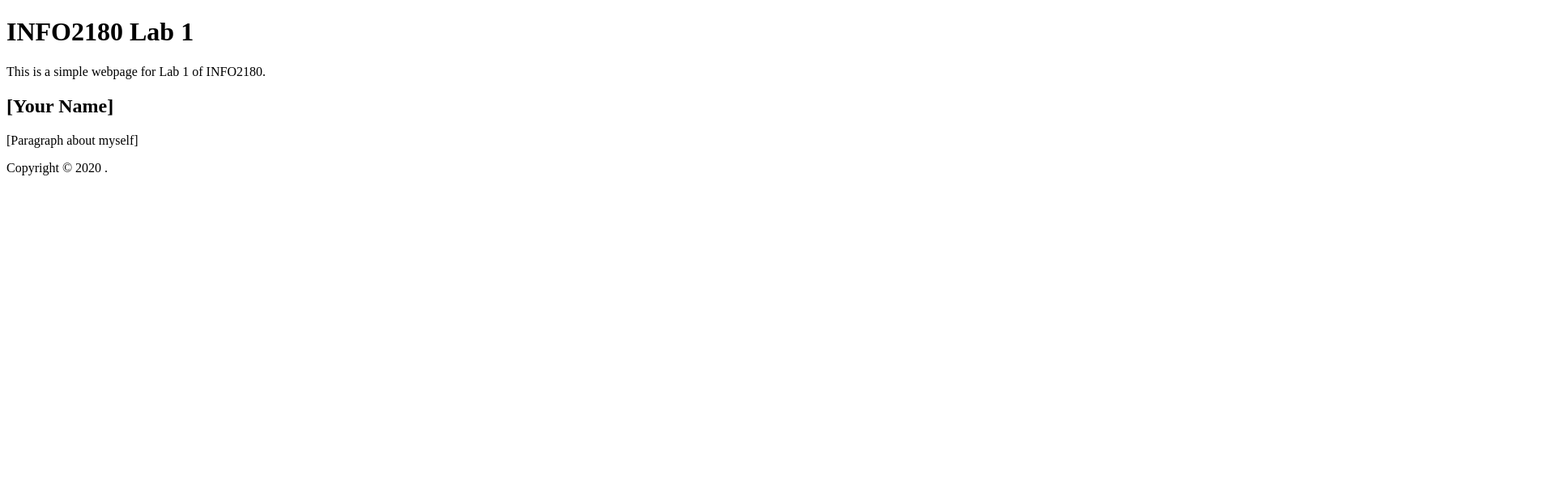
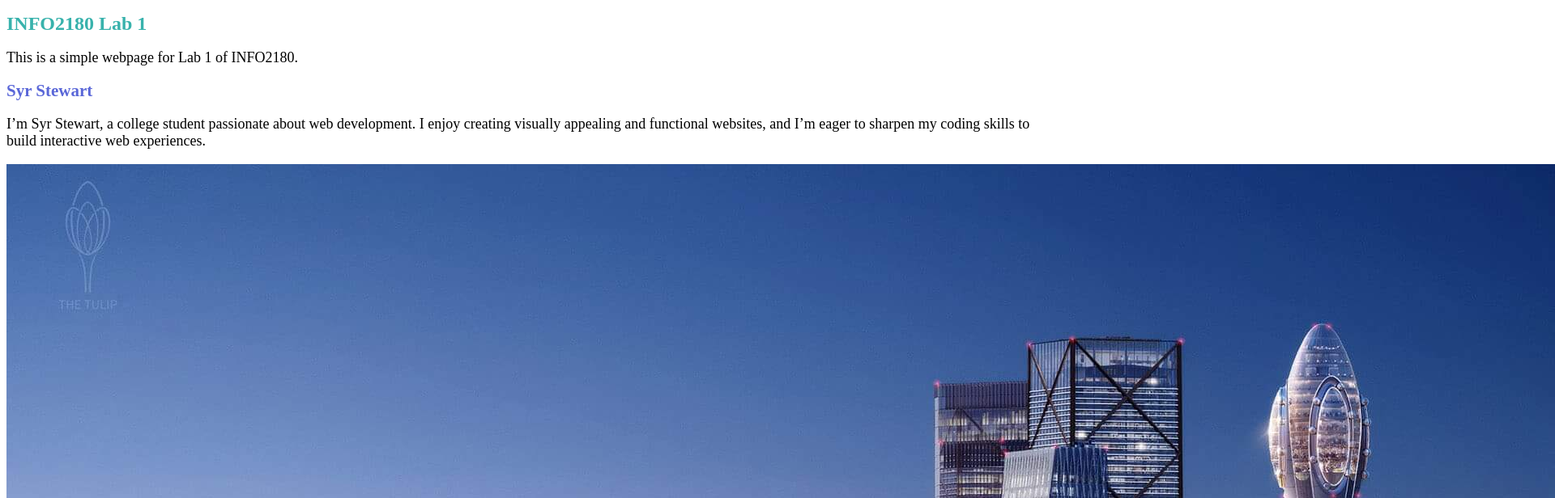
Before and after one commit to SyrSt/info2180-lab1, a plain HTML site: page index.html in a window 1280 px wide. Shown: the top 616 px of the page at 81% size, 1920 px wide, since content can reach past the window. Drawn offline with Linux system fonts and the light colour scheme.

Commit message:
Add webpage with styles and image

```diff
--- a/index.html
+++ b/index.html
@@ -5,6 +5,7 @@
   <meta name="viewport" content="width=device-width, initial-scale=1.0">
   <meta http-equiv="X-UA-Compatible" content="ie=edge">
   <title>INFO2180 Lab 1</title>
+  <link rel="stylesheet" href="styles.css">
 </head>
 <body>
   <header>
@@ -12,11 +13,12 @@
     <p>This is a simple webpage for Lab 1 of INFO2180.</p>
   </header>
   <main>
-        <h2>[Your Name]</h2>
-        <p>[Paragraph about myself]</p>
+    <h2>Syr Stewart</h2>
+    <p>I’m Syr Stewart, a college student passionate about web development. I enjoy creating visually appealing and functional websites, and I’m eager to sharpen my coding skills to build interactive web experiences.</p>
+    <img src="London.jpg" alt="City skyline at dusk">
   </main>
   <footer>
-        <p>Copyright &copy; 2020 <Your Name>.</p>
+    <p>Copyright &copy; 2025 Syr Stewart.</p>
   </footer>
 </body>
 </html>
--- /dev/null
+++ b/styles.css
@@ -0,0 +1,13 @@
+h1 {
+  font-size: 24px;
+  color: #38B2AC;
+}
+
+h2 {
+  font-size: 21px;
+  color: #5A67D8;
+}
+
+p {
+  font-size: 18px;
+}
```
Also changed, not shown: London.jpg (added). Lines whose indentation alone changed are shown as unchanged.
